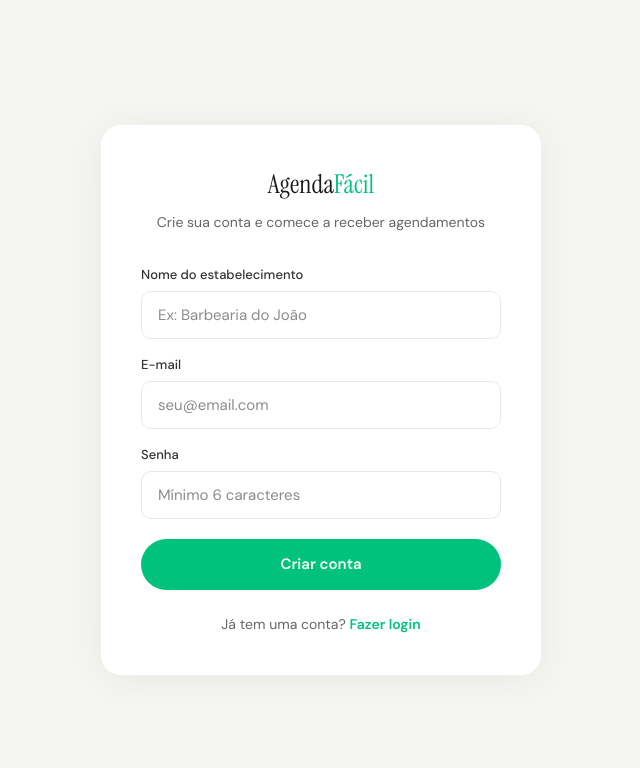
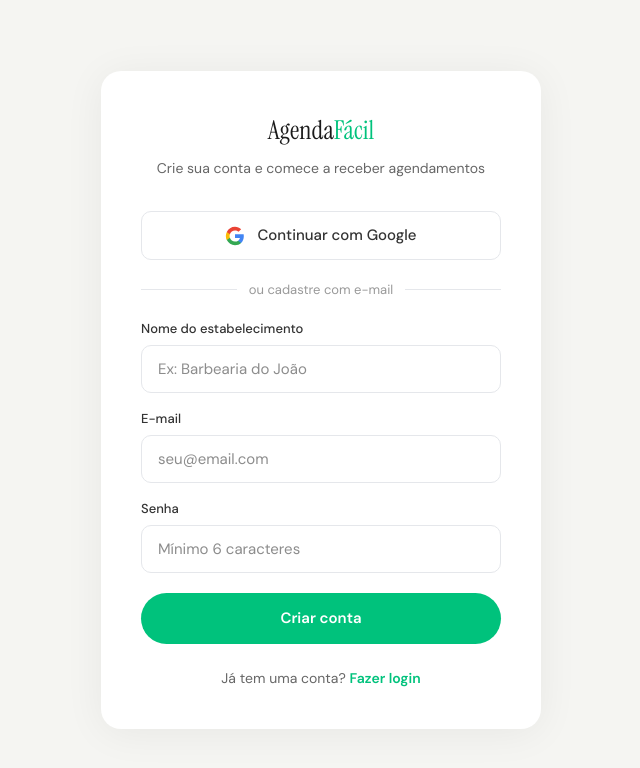
Before and after one commit to oseiasbrito2016-lang/agenda-facil, a Next.js app: page /auth/cadastro in a window 1280 px wide. Shown: the top 768 px of the page, without its empty margins (319-959 px from the left). Built offline with nearby package versions, Linux system fonts and the light colour scheme; no server answers.

Commit message:
feat: login e cadastro com Google

```diff
--- a/src/app/auth/cadastro/page.tsx
+++ b/src/app/auth/cadastro/page.tsx
@@ -13,6 +13,7 @@
   const [senha, setSenha] = useState('')
   const [erro, setErro] = useState('')
   const [carregando, setCarregando] = useState(false)
+  const [carregandoGoogle, setCarregandoGoogle] = useState(false)
 
   async function handleCadastro() {
     setErro('')
@@ -31,6 +32,17 @@
     setCarregando(false)
   }
 
+  async function handleGoogle() {
+    setCarregandoGoogle(true)
+    const { error } = await supabase.auth.signInWithOAuth({
+      provider: 'google',
+      options: {
+        redirectTo: `${window.location.origin}/dashboard`,
+      },
+    })
+    if (error) { setErro(error.message); setCarregandoGoogle(false) }
+  }
+
   const inputStyle = {
     width: '100%', padding: '12px 16px', borderRadius: 10,
     border: '1.5px solid #e5e7eb', fontSize: 15,
@@ -45,6 +57,7 @@
         body { font-family: 'DM Sans', sans-serif; }
         input:-webkit-autofill { -webkit-text-fill-color: #1a1a1a !important; -webkit-box-shadow: 0 0 0 1000px #fff inset !important; }
         input:focus { outline: none; border-color: #00C27C !important; box-shadow: 0 0 0 3px rgba(0,194,124,.15); }
+        .btn-google:hover { background: #f3f4f6 !important; }
       `}</style>
 
       <div style={{ background: '#fff', borderRadius: 20, padding: 40, width: '100%', maxWidth: 440, boxShadow: '0 4px 40px rgba(0,0,0,.06)' }}>
@@ -53,6 +66,25 @@
             Agenda<span style={{ color: '#00C27C' }}>Fácil</span>
           </div>
           <p style={{ fontSize: 14, color: '#666', marginTop: 8 }}>Crie sua conta e comece a receber agendamentos</p>
+        </div>
+
+        {/* ✅ Botão Google */}
+        <button className="btn-google" onClick={handleGoogle} disabled={carregandoGoogle}
+          style={{ width: '100%', display: 'flex', alignItems: 'center', justifyContent: 'center', gap: 12, padding: '12px 16px', borderRadius: 10, border: '1.5px solid #e5e7eb', background: '#fff', fontSize: 15, fontWeight: 500, color: '#333', cursor: carregandoGoogle ? 'not-allowed' : 'pointer', transition: 'all .2s', opacity: carregandoGoogle ? .7 : 1, marginBottom: 20 }}>
+          <svg width="20" height="20" viewBox="0 0 24 24">
+            <path fill="#4285F4" d="M22.56 12.25c0-.78-.07-1.53-.2-2.25H12v4.26h5.92c-.26 1.37-1.04 2.53-2.21 3.31v2.77h3.57c2.08-1.92 3.28-4.74 3.28-8.09z"/>
+            <path fill="#34A853" d="M12 23c2.97 0 5.46-.98 7.28-2.66l-3.57-2.77c-.98.66-2.23 1.06-3.71 1.06-2.86 0-5.29-1.93-6.16-4.53H2.18v2.84C3.99 20.53 7.7 23 12 23z"/>
+            <path fill="#FBBC05" d="M5.84 14.09c-.22-.66-.35-1.36-.35-2.09s.13-1.43.35-2.09V7.07H2.18C1.43 8.55 1 10.22 1 12s.43 3.45 1.18 4.93l2.85-2.22.81-.62z"/>
+            <path fill="#EA4335" d="M12 5.38c1.62 0 3.06.56 4.21 1.64l3.15-3.15C17.45 2.09 14.97 1 12 1 7.7 1 3.99 3.47 2.18 7.07l3.66 2.84c.87-2.6 3.3-4.53 6.16-4.53z"/>
+          </svg>
+          {carregandoGoogle ? 'Redirecionando...' : 'Continuar com Google'}
+        </button>
+
+        {/* Divisor */}
+        <div style={{ display: 'flex', alignItems: 'center', gap: 12, marginBottom: 20 }}>
+          <div style={{ flex: 1, height: 1, background: '#e5e7eb' }} />
+          <span style={{ fontSize: 13, color: '#999' }}>ou cadastre com e-mail</span>
+          <div style={{ flex: 1, height: 1, background: '#e5e7eb' }} />
         </div>
 
         <div style={{ display: 'flex', flexDirection: 'column', gap: 16 }}>
--- a/src/app/auth/login/page.tsx
+++ b/src/app/auth/login/page.tsx
@@ -12,6 +12,7 @@
   const [senha, setSenha] = useState('')
   const [erro, setErro] = useState('')
   const [carregando, setCarregando] = useState(false)
+  const [carregandoGoogle, setCarregandoGoogle] = useState(false)
 
   async function handleLogin() {
     setErro('')
@@ -19,6 +20,15 @@
     const { error } = await supabase.auth.signInWithPassword({ email, password: senha })
     if (error) { setErro(error.message); setCarregando(false); return }
     router.push('/dashboard')
+  }
+
+  async function handleGoogle() {
+    setCarregandoGoogle(true)
+    const { error } = await supabase.auth.signInWithOAuth({
+      provider: 'google',
+      options: { redirectTo: `${window.location.origin}/dashboard` },
+    })
+    if (error) { setErro(error.message); setCarregandoGoogle(false) }
   }
 
   const inputStyle = {
@@ -36,6 +46,7 @@
         input:-webkit-autofill { -webkit-text-fill-color: #1a1a1a !important; -webkit-box-shadow: 0 0 0 1000px #fff inset !important; }
         input:focus { outline: none; border-color: #00C27C !important; box-shadow: 0 0 0 3px rgba(0,194,124,.15); }
         .btn-login:hover { background: #008F5B !important; }
+        .btn-google:hover { background: #f3f4f6 !important; }
       `}</style>
 
       <div style={{ background: '#fff', borderRadius: 20, padding: 40, width: '100%', maxWidth: 440, boxShadow: '0 4px 40px rgba(0,0,0,.06)' }}>
@@ -44,6 +55,25 @@
             Agenda<span style={{ color: '#00C27C' }}>Fácil</span>
           </div>
           <p style={{ fontSize: 14, color: '#666', marginTop: 8 }}>Entre na sua conta para gerenciar sua agenda</p>
+        </div>
+
+        {/* ✅ Botão Google */}
+        <button className="btn-google" onClick={handleGoogle} disabled={carregandoGoogle}
+          style={{ width: '100%', display: 'flex', alignItems: 'center', justifyContent: 'center', gap: 12, padding: '12px 16px', borderRadius: 10, border: '1.5px solid #e5e7eb', background: '#fff', fontSize: 15, fontWeight: 500, color: '#333', cursor: carregandoGoogle ? 'not-allowed' : 'pointer', transition: 'all .2s', opacity: carregandoGoogle ? .7 : 1, marginBottom: 20 }}>
+          <svg width="20" height="20" viewBox="0 0 24 24">
+            <path fill="#4285F4" d="M22.56 12.25c0-.78-.07-1.53-.2-2.25H12v4.26h5.92c-.26 1.37-1.04 2.53-2.21 3.31v2.77h3.57c2.08-1.92 3.28-4.74 3.28-8.09z"/>
+            <path fill="#34A853" d="M12 23c2.97 0 5.46-.98 7.28-2.66l-3.57-2.77c-.98.66-2.23 1.06-3.71 1.06-2.86 0-5.29-1.93-6.16-4.53H2.18v2.84C3.99 20.53 7.7 23 12 23z"/>
+            <path fill="#FBBC05" d="M5.84 14.09c-.22-.66-.35-1.36-.35-2.09s.13-1.43.35-2.09V7.07H2.18C1.43 8.55 1 10.22 1 12s.43 3.45 1.18 4.93l2.85-2.22.81-.62z"/>
+            <path fill="#EA4335" d="M12 5.38c1.62 0 3.06.56 4.21 1.64l3.15-3.15C17.45 2.09 14.97 1 12 1 7.7 1 3.99 3.47 2.18 7.07l3.66 2.84c.87-2.6 3.3-4.53 6.16-4.53z"/>
+          </svg>
+          {carregandoGoogle ? 'Redirecionando...' : 'Entrar com Google'}
+        </button>
+
+        {/* Divisor */}
+        <div style={{ display: 'flex', alignItems: 'center', gap: 12, marginBottom: 20 }}>
+          <div style={{ flex: 1, height: 1, background: '#e5e7eb' }} />
+          <span style={{ fontSize: 13, color: '#999' }}>ou entre com e-mail</span>
+          <div style={{ flex: 1, height: 1, background: '#e5e7eb' }} />
         </div>
 
         <div style={{ display: 'flex', flexDirection: 'column', gap: 16 }}>
```
